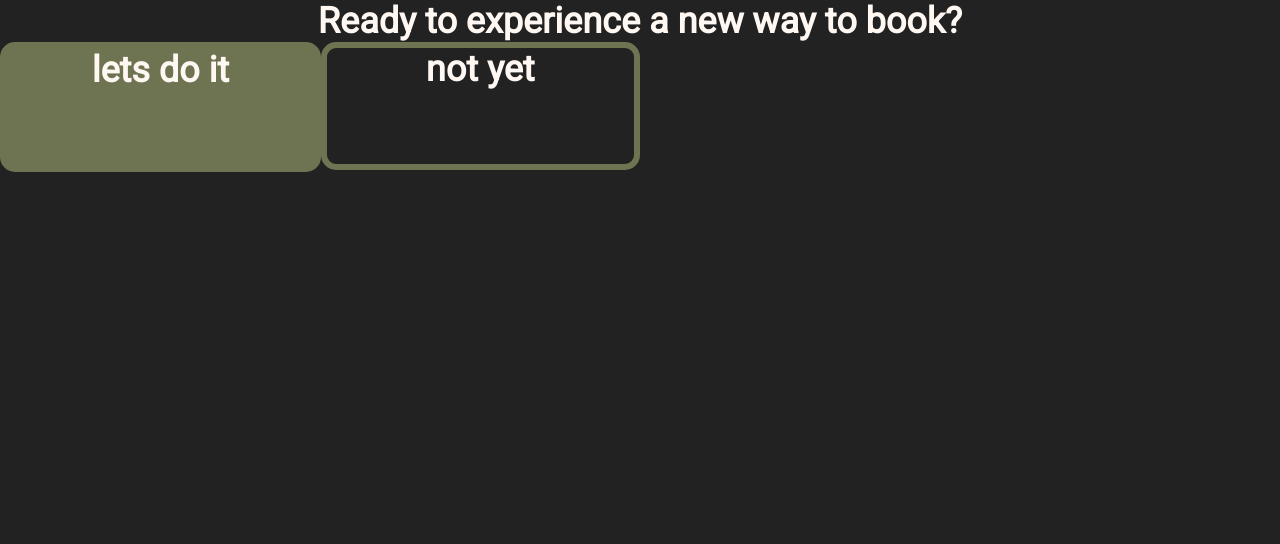
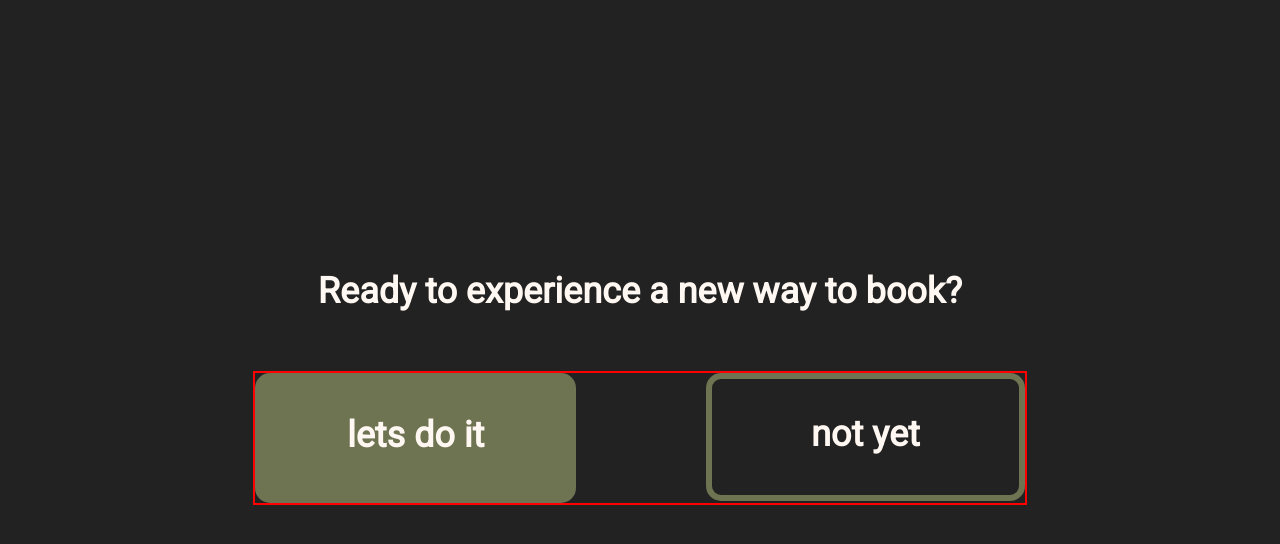
Before and after one commit to ritamwaikinda/ritasrm, a React (Create React App) app in the folder client/: page / in a window 1280 px wide. Shown: the top 544 px of the page. Built offline with nearby package versions, Linux system fonts and the light colour scheme.

Commit message:
Ready page 1 completed

```diff
--- a/client/src/backstagedemo/ready.css
+++ b/client/src/backstagedemo/ready.css
@@ -4,48 +4,60 @@
 	background-color: #222222;
 	object-fit: cover;
 	height: 60rem;
+	/* height: 56.25rem; */
 	font-family: Roboto;
-	font-size: 36px;
+	font-size: 2.25rem;
 	font-style: normal;
 	font-weight: 700;
-	line-height: 42px;
-	letter-spacing: 0em;
+	line-height: 2.625rem;
+	letter-spacing: 0rem;
 	text-align: center;
 	color: #fff7f1;
+	display: flex;
+	flex-direction: column;
 }
-/* .readyTitle {
+.readyTitle {
+	margin-top: 33.777vh;
 	font-family: Roboto;
-	font-size: 36px;
+	font-size: 2.25rem;
 	font-style: normal;
 	font-weight: 700;
-	line-height: 42px;
-	letter-spacing: 0em;
+	line-height: 2.625rem;
+	letter-spacing: 0rem;
 	text-align: center;
-} */
+}
 .readyOptions {
+	margin-top: 7.333vh;
 	display: flex;
 	flex-direction: row;
+	border: 2px solid red;
+	align-self: center;
+	justify-content: space-between;
 }
 .doItButton {
 	background-color: #6e7351;
 	border: 0.4375rem solid #6e7351;
 	border-radius: 0.9375rem;
 	color: #fff7f1;
-	font-size: 36px;
+	font-size: 2.25rem;
 	text-align: center;
-	height: 7.2375rem;
+	height: 2.61rem;
 	width: 19.174375rem;
 	text-align: center;
-	vertical-align: middle;
+	padding-top: 2.1125rem;
+	padding-bottom: 2.5175rem;
+	margin-right: 4.0625rem;
 }
 .notYetButton {
 	border: 0.375rem solid #6e7351;
 	border-radius: 0.9375rem;
 	color: #fff7f1;
-	font-size: 36px;
+	font-size: 2.25rem;
 	text-align: center;
-	height: 7.2375rem;
+	height: 2.61rem;
 	width: 19.174375rem;
 	text-align: center;
-	vertical-align: middle;
+	padding-top: 2.1125rem;
+	padding-bottom: 2.5175rem;
+	margin-left: 4.0625rem;
 }
```
